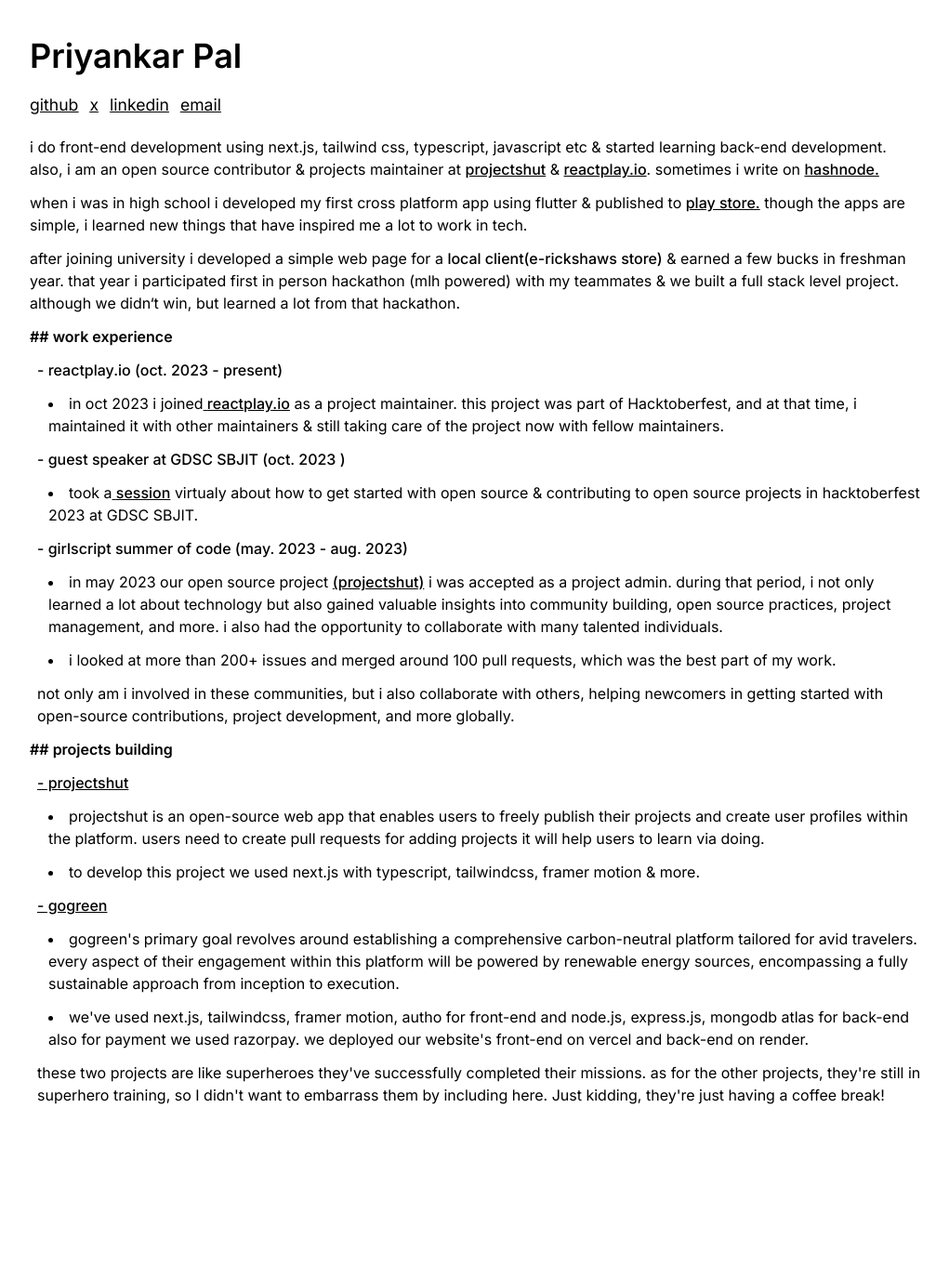
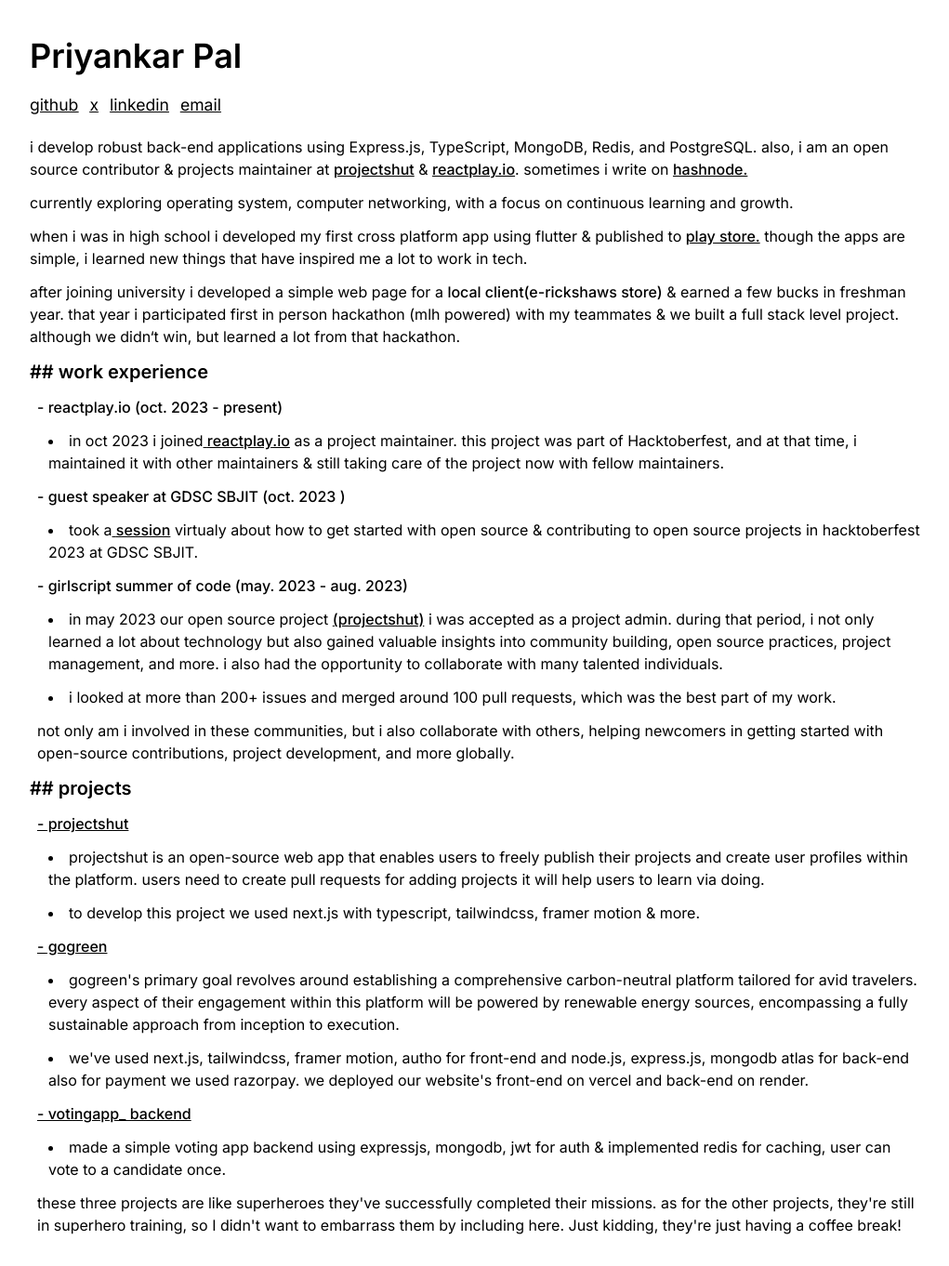
Before and after one commit to priyankarpal/priyankarpal.github.io, a Next.js app: page / in a window 1280 px wide. Shown: the whole page at 93% size, without its empty margins (128-1149 px from the left). Before the commit the page ends 1222 px from the top, so only its background shows below. Built offline with nearby package versions, Linux system fonts and the light colour scheme.

Commit message:
feat: added new project & updated bio (#88)
* increase the text size

* lockfile update

* added new project

* updated bio

```diff
--- a/app/page.tsx
+++ b/app/page.tsx
@@ -3,6 +3,7 @@
 import ReactPlay from "@/components/community/reactplay";
 import GoGreen from "@/components/projects/gogreen";
 import ProjectsHut from "@/components/projects/projectshut";
+import VotingApp from "@/components/projects/votingapp";
 export default function Home() {
   // social media links
   const github_url = "http://github.com/priyankarpal";
@@ -37,8 +38,7 @@
         {/*  about me */}
         <div className="mt-5 space-y-3">
           <p>
-            i do front-end development using next.js, tailwind css, typescript,
-            javascript etc & started learning back-end development. also, i am
+            i develop robust back-end applications using Express.js, TypeScript, MongoDB, Redis, and PostgreSQL.  also, i am
             an open source contributor & projects maintainer at{" "}
             <a
               href={projectshut_url}
@@ -63,6 +63,12 @@
             >
               hashnode.
             </a>
+
+          </p>
+          <p>
+            currently exploring operating system, computer networking, with a focus on continuous learning and growth.
+
+
           </p>
           <p>
             when i was in high school i developed my first cross platform app
@@ -88,7 +94,7 @@
 
           {/* community works */}
           <div className="space-y-3 ">
-            <p className="font-semibold">## work experience</p>
+            <p className="font-semibold text-xl">## work experience</p>
             {/*  according to the date  */}
             <ReactPlay />
             <Hacktoberfest />
@@ -102,11 +108,12 @@
 
           {/* projects */}
           <div className="space-y-3 ">
-            <p className="font-semibold">## projects building</p>
+            <p className="font-semibold text-xl">## projects</p>
             <ProjectsHut />
             <GoGreen />
+            <VotingApp />
             <p className="pl-2">
-              these two projects are like superheroes they&apos;ve successfully
+              these three projects are like superheroes they&apos;ve successfully
               completed their missions. as for the other projects, they&apos;re
               still in superhero training, so I didn&apos;t want to embarrass
               them by including here. Just kidding, they&apos;re just having a
--- /dev/null
+++ b/components/projects/votingapp.tsx
@@ -0,0 +1,20 @@
+export default function VotingApp() {
+    const votingapp_url = "https://github.com/priyankarpal/voting-app";
+
+    return (
+        <section className="space-y-3">
+            <a
+                target="_blank"
+                className="font-medium pl-2 underline"
+                href={votingapp_url}
+            >
+                {" "}
+                - votingapp_ backend
+            </a>
+            <div className="pl-5 space-y-3">
+                <li>made a simple voting app backend using expressjs, mongodb, jwt for auth & implemented redis for caching, user can vote to a candidate once.
+                </li>
+            </div>
+        </section>
+    );
+}
```
Also changed, not shown: 1 other file (tests, documents, lock files or other folders).
